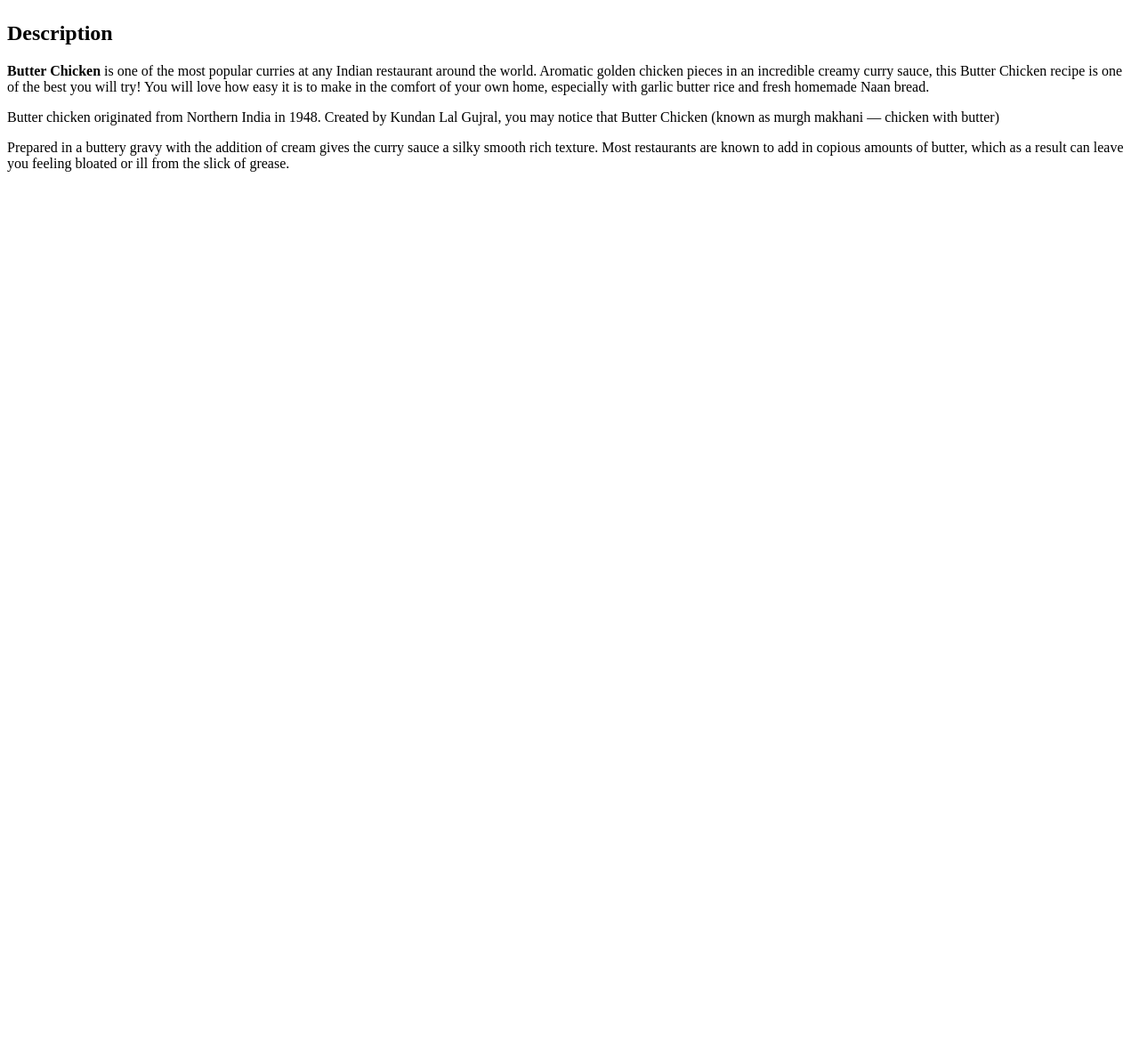
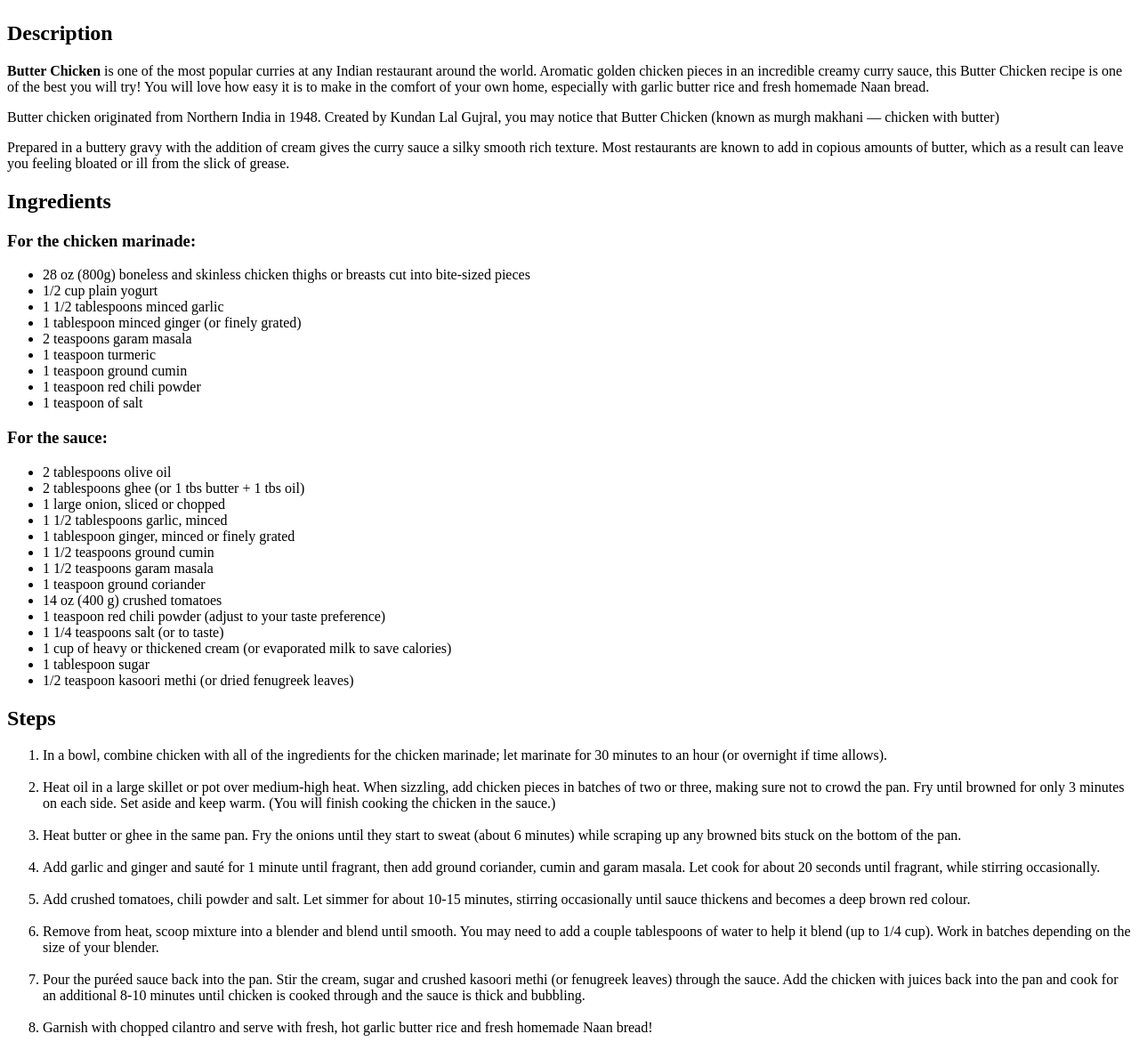
Before and after one commit to nldgutierrez/odin-recipes, a plain HTML site: page recipes/butter-chicken.html in a window 1280 px wide. Shown: the part 580-1760 px from the top of the page at 89% size. Before the commit the page ends 800 px from the top, so only its background shows below. Drawn offline with Linux system fonts and the light colour scheme.

Commit message:
Add content to Butter Chicken page
Add ingredients section and steps section to the Butter Chicken recipe
page.

```diff
--- a/recipes/butter-chicken.html
+++ b/recipes/butter-chicken.html
@@ -16,5 +16,55 @@
 
     <p>Prepared in a buttery gravy with the addition of cream gives the curry sauce a silky smooth rich texture. Most restaurants are known to add in copious amounts of butter, which as a result can leave you feeling bloated or ill from the slick of grease.</p>
 
+    <h2>Ingredients</h2>
+    <h3>For the chicken marinade:</h3>
+    <ul>
+        <li>28 oz (800g) boneless and skinless chicken thighs or breasts cut into bite-sized pieces</li>
+        <li>1/2 cup plain yogurt</li>
+        <li>1 1/2 tablespoons minced garlic</li>
+        <li>1 tablespoon minced ginger (or finely grated)</li>
+        <li>2 teaspoons garam masala</li>
+        <li>1 teaspoon turmeric</li>
+        <li>1 teaspoon ground cumin</li>
+        <li>1 teaspoon red chili powder</li>
+        <li>1 teaspoon of salt</li>
+    </ul>
+
+    <h3>For the sauce:</h3>
+    <ul>
+        <li>2 tablespoons olive oil</li>
+        <li>2 tablespoons ghee (or 1 tbs butter + 1 tbs oil)</li>
+        <li>1 large onion, sliced or chopped</li>
+        <li>1 1/2 tablespoons garlic, minced</li>
+        <li>1 tablespoon ginger, minced or finely grated</li>
+        <li>1 1/2 teaspoons ground cumin</li>
+        <li>1 1/2 teaspoons garam masala</li>
+        <li>1 teaspoon ground coriander</li>
+        <li>14 oz (400 g) crushed tomatoes</li>
+        <li>1 teaspoon red chili powder (adjust to your taste preference)</li>
+        <li>1 1/4 teaspoons salt (or to taste)</li>
+        <li>1 cup of heavy or thickened cream (or evaporated milk to save calories)</li>
+        <li>1 tablespoon sugar</li>
+        <li>1/2 teaspoon kasoori methi (or dried fenugreek leaves)</li>
+    </ul>
+
+    <h2>Steps</h2>
+    <ol>
+        <li>In a bowl, combine chicken with all of the ingredients for the chicken marinade; let marinate for 30 minutes to an hour (or overnight if time allows).</li>
+        <br>
+        <li>Heat oil in a large skillet or pot over medium-high heat. When sizzling, add chicken pieces in batches of two or three, making sure not to crowd the pan. Fry until browned for only 3 minutes on each side. Set aside and keep warm. (You will finish cooking the chicken in the sauce.)</li>
+        <br>
+        <li>Heat butter or ghee in the same pan. Fry the onions until they start to sweat (about 6 minutes) while scraping up any browned bits stuck on the bottom of the pan.</li>
+        <br>
+        <li>Add garlic and ginger and sauté for 1 minute until fragrant, then add ground coriander, cumin and garam masala. Let cook for about 20 seconds until fragrant, while stirring occasionally.</li>
+        <br>
+        <li>Add crushed tomatoes, chili powder and salt. Let simmer for about 10-15 minutes, stirring occasionally until sauce thickens and becomes a deep brown red colour.</li>
+        <br>
+        <li>Remove from heat, scoop mixture into a blender and blend until smooth. You may need to add a couple tablespoons of water to help it blend (up to 1/4 cup). Work in batches depending on the size of your blender.</li>
+        <br>
+        <li>Pour the puréed sauce back into the pan. Stir the cream, sugar and crushed kasoori methi (or fenugreek leaves) through the sauce. Add the chicken with juices back into the pan and cook for an additional 8-10 minutes until chicken is cooked through and the sauce is thick and bubbling.</li>
+        <br>
+        <li>Garnish with chopped cilantro and serve with fresh, hot garlic butter rice and fresh homemade Naan bread!</li>
+    </ol>
 </body>
 </html>
```
